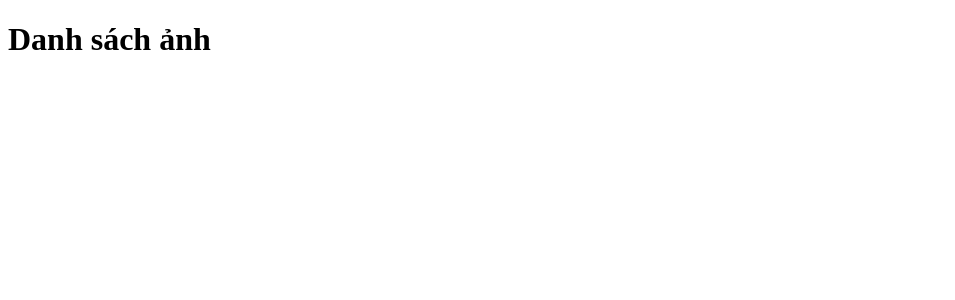
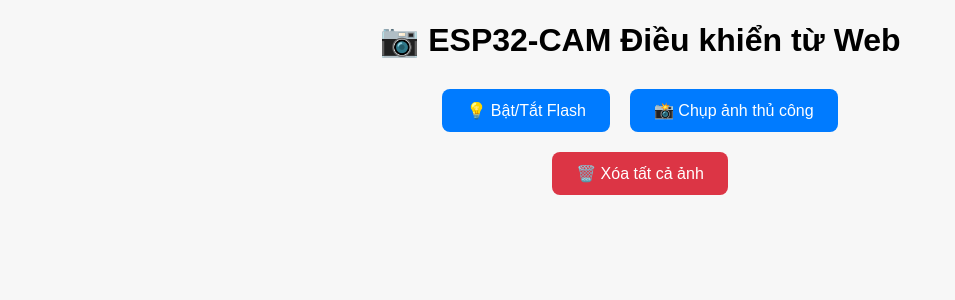
Before and after one commit to PhanThanks/flask_server, a Flask app: page / in a window 1280 px wide. Shown: the top 300 px of the page, without its empty margins (0-955 px from the left). Run offline with Flask 3, Linux system fonts and the light colour scheme.

Commit message:
Update index.html

```diff
--- a/templates/index.html
+++ b/templates/index.html
@@ -1,15 +1,74 @@
 <!DOCTYPE html>
 <html>
 <head>
-    <title>Ảnh phát hiện người</title>
+    <meta charset="utf-8">
+    <title>ESP32-CAM Web Control</title>
+    <style>
+        body {
+            font-family: Arial, sans-serif;
+            text-align: center;
+            background: #f7f7f7;
+        }
+        .button-group {
+            margin-top: 30px;
+            display: flex;
+            justify-content: center;
+            gap: 20px;
+        }
+        button {
+            padding: 12px 24px;
+            font-size: 16px;
+            border: none;
+            border-radius: 8px;
+            cursor: pointer;
+            background-color: #007bff;
+            color: white;
+            transition: background-color 0.3s;
+        }
+        button:hover {
+            background-color: #0056b3;
+        }
+        .delete-button {
+            margin-top: 20px;
+            background-color: #dc3545;
+        }
+        .delete-button:hover {
+            background-color: #a71d2a;
+        }
+        .image-list {
+            margin-top: 30px;
+        }
+        .image-list img {
+            max-width: 90%;
+            height: auto;
+            margin-bottom: 20px;
+            border: 1px solid #ccc;
+            border-radius: 10px;
+        }
+    </style>
 </head>
 <body>
-    <h1>Danh sách ảnh</h1>
-    {% for img in images %}
-        <div>
-            <img src="{{ url_for('static', filename='images/' ~ img) }}" width="300">
-            <p>{{ img }}</p>
-        </div>
-    {% endfor %}
+
+    <h1>📷 ESP32-CAM Điều khiển từ Web</h1>
+
+    <div class="button-group">
+        <form action="/toggle-flash" method="post">
+            <button type="submit">💡 Bật/Tắt Flash</button>
+        </form>
+        <form action="/manual-capture" method="post">
+            <button type="submit">📸 Chụp ảnh thủ công</button>
+        </form>
+    </div>
+
+    <form action="/delete-images" method="post">
+        <button class="delete-button" type="submit">🗑️ Xóa tất cả ảnh</button>
+    </form>
+
+    <div class="image-list">
+        {% for image in images %}
+            <img src="{{ url_for('static', filename='images/' + image) }}">
+        {% endfor %}
+    </div>
+
 </body>
 </html>
```
